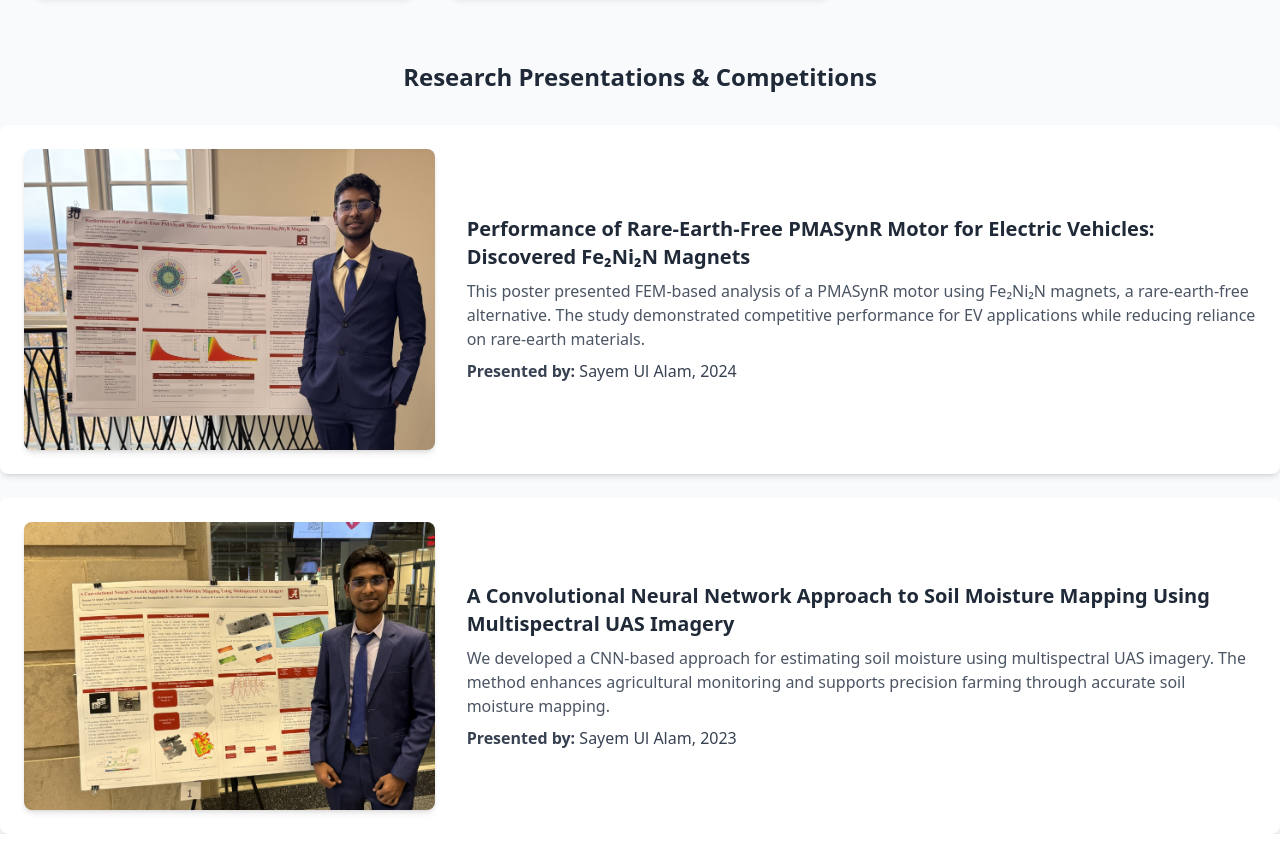
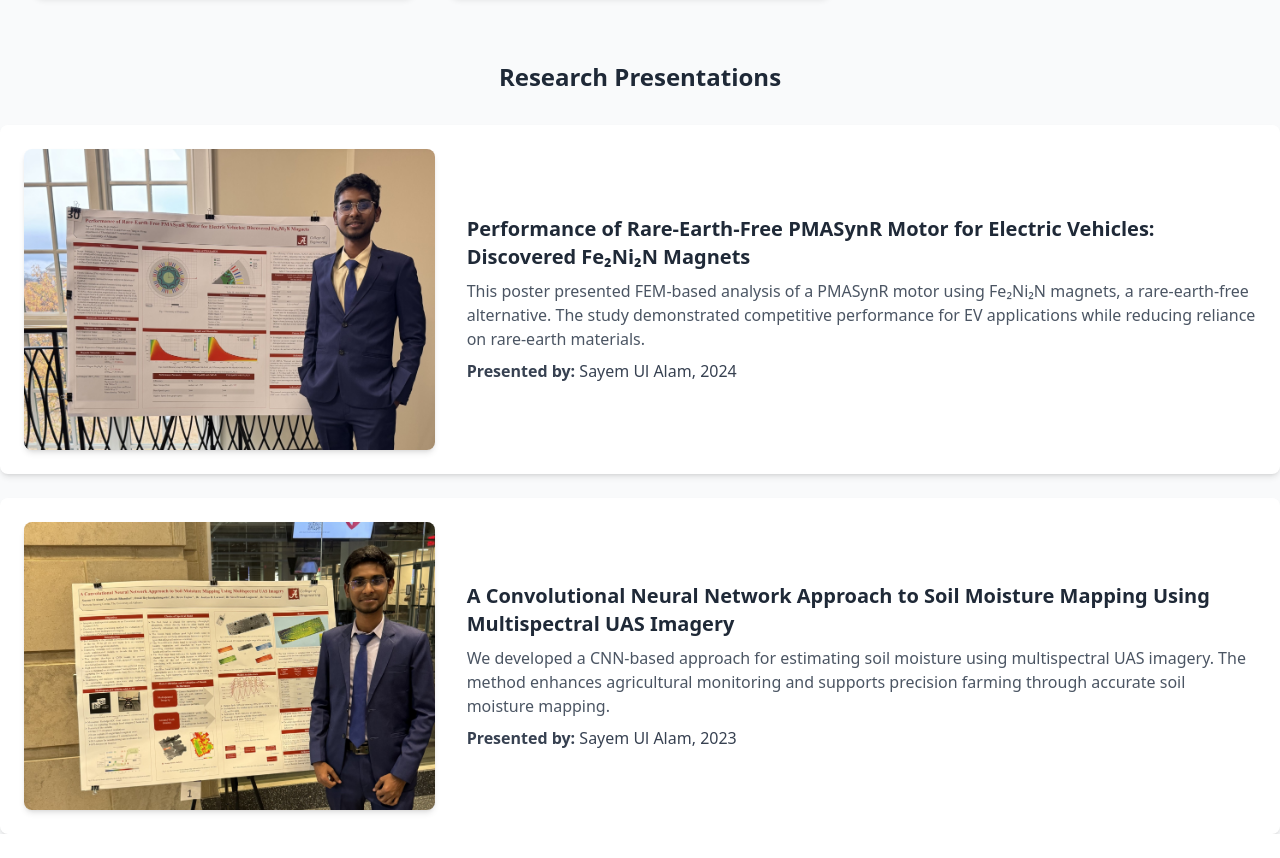
Before and after one commit to sayem-ul-alam/sayem-ul-alam.github.io, a plain HTML site: page index.html in a window 1280 px wide. Shown: the part 2305-3163 px from the top of the page. Drawn offline with nearby package versions, Linux system fonts and the light colour scheme.

Commit message:
Update index.html

```diff
--- a/index.html
+++ b/index.html
@@ -214,7 +214,7 @@
     </div>
 <!-- Research Presentations -->
 <div class="mt-16">
-  <h3 class="text-2xl font-bold mb-8 text-center" data-aos="fade-up">Research Presentations & Competitions</h3>
+  <h3 class="text-2xl font-bold mb-8 text-center" data-aos="fade-up">Research Presentations</h3>
   <div class="space-y-6">
 
     <!-- Poster 1 -->
```
